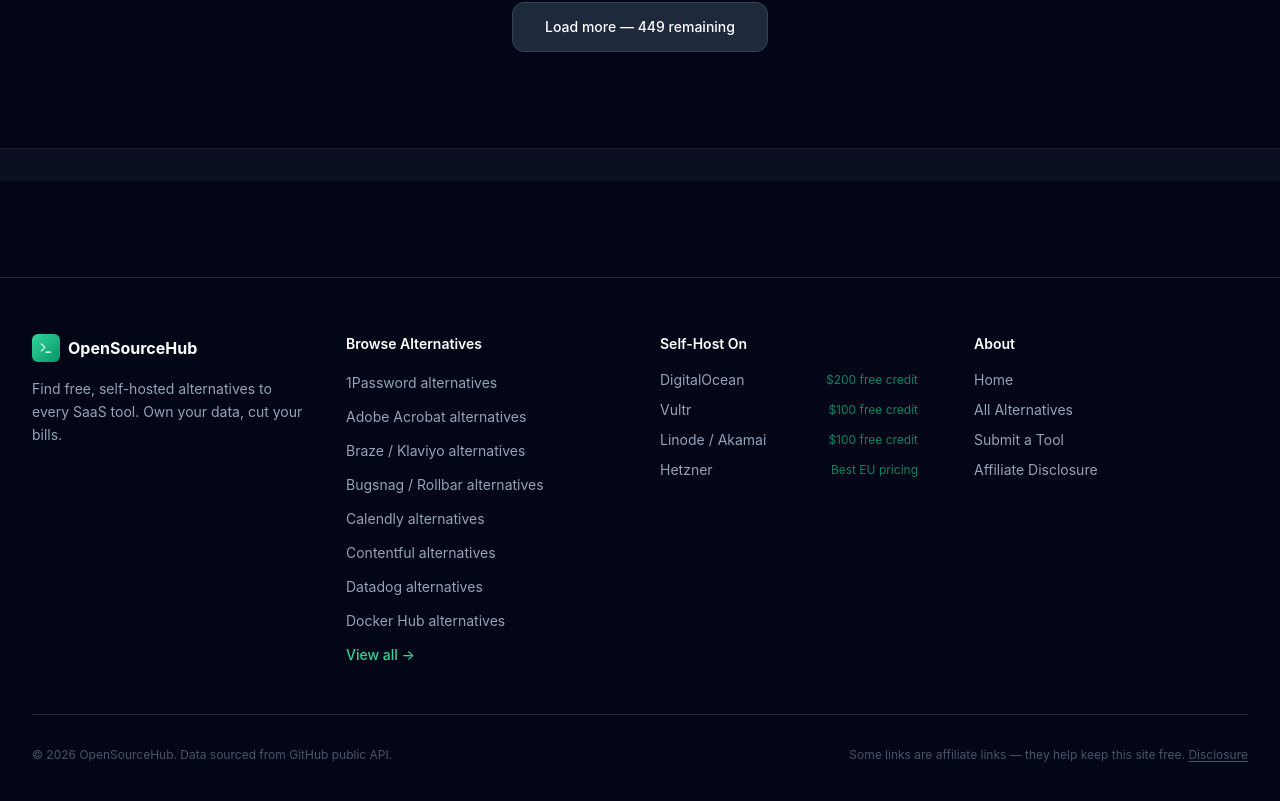
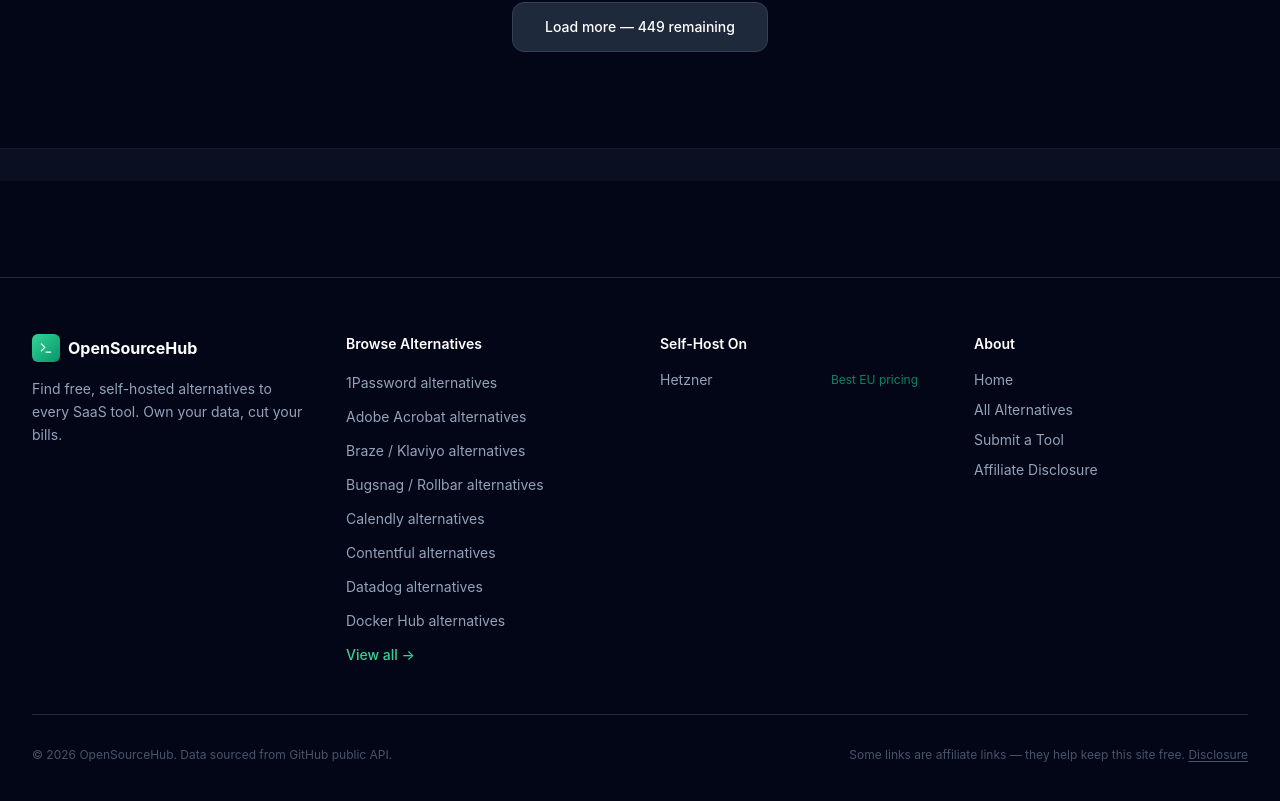
Before and after one commit to Tmac1215/Opensourcehub, a Next.js app: page / in a window 1280 px wide. Shown: the part 3736-4537 px from the top of the page. Built offline with nearby package versions, Linux system fonts and the light colour scheme; no server answers.

Commit message:
Hide placeholder ads and affiliate links until real codes are added (components/Footer.tsx)

```diff
--- a/components/Footer.tsx
+++ b/components/Footer.tsx
@@ -10,6 +10,8 @@ const CLOUD_PROVIDERS = [
 ];
 
 export default function Footer() {
+  // Skip affiliate links that still have the YOUR_REF placeholder.
+  const providers = CLOUD_PROVIDERS.filter(p => !p.url.includes('YOUR_REF'));
   const topAlts = getSaasAlternatives().slice(0, 8);
 
   return (
@@ -55,7 +57,7 @@ export default function Footer() {
           <div>
             <h3 className="text-white font-semibold text-sm mb-4">Self-Host On</h3>
             <ul className="space-y-2.5">
-              {CLOUD_PROVIDERS.map(p => (
+              {providers.map(p => (
                 <li key={p.name}>
                   <a
                     href={p.url}
```
